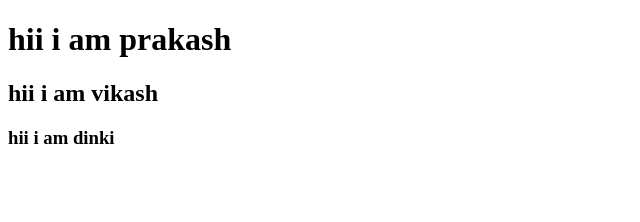
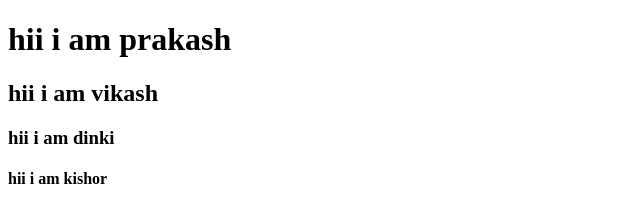
Before and after one commit to vikashRakesh801/First-Repo, a plain HTML site: page index.html in a window 1280 px wide. Shown: the whole page, without its empty margins (0-640 px from the left). Drawn offline with Linux system fonts and the light colour scheme.

Commit message:
h4 element added

```diff
--- a/index.html
+++ b/index.html
@@ -10,5 +10,6 @@
     <h1>hii i am prakash</h1>
     <h2>hii i am vikash</h2>
     <h3>hii i am dinki</h3>
+    <h4>hii i am kishor</h4>
 </body>
 </html>
```
